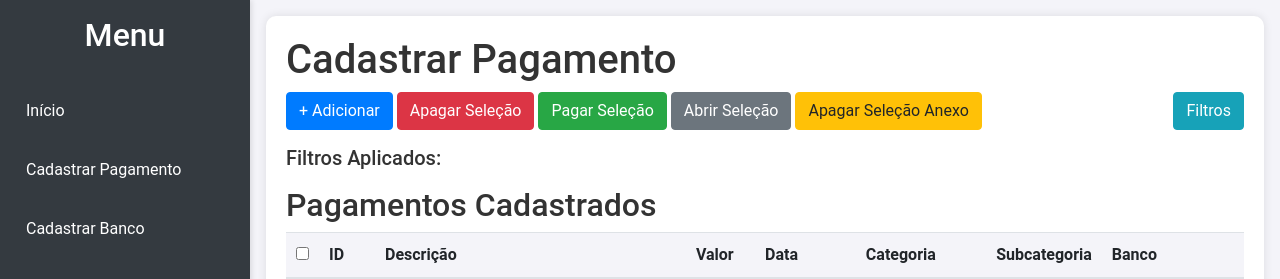
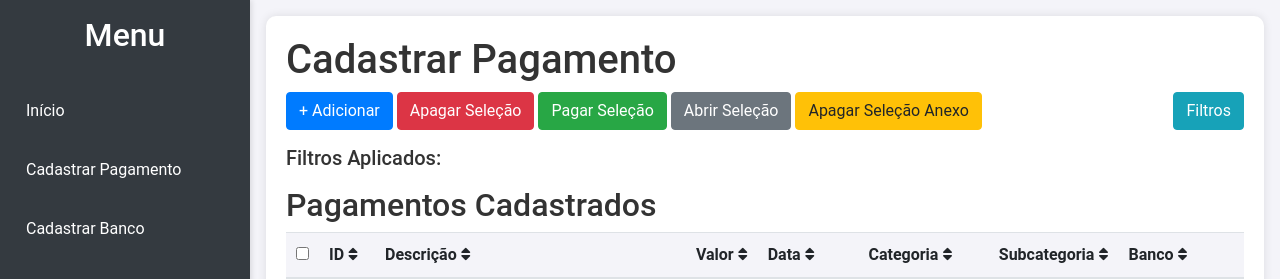
Before and after one commit to MarcosCarnevale/controle-de-despesas, a Flask app: page /filtrar_pagamento in a window 1280 px wide. Shown: the top 279 px of the page. Run offline with Flask 3, Linux system fonts and the light colour scheme; a user stored in the database is signed in; data comes from the database, SQL or seed files in the repository; data that the repository does not hold is empty; some libraries are stand-ins or nearby versions.

Commit message:
Add sorting functionality to payment table headers and update attachment button actions

```diff
--- a/templates/tabelas/tabela_pagamentos.html
+++ b/templates/tabelas/tabela_pagamentos.html
@@ -4,17 +4,17 @@
         <thead>
             <tr>
                 <th><input type="checkbox" id="selectAll" onclick="toggleSelectAll(this)"></th>
-                <th>ID</th>
-                <th>Descrição</th>
-                <th>Valor</th>
-                <th>Data</th>
-                <th>Categoria</th>
-                <th>Subcategoria</th>
-                <th>Banco</th>
-                <th>Parcela</th>
-                <th>Quantidade de Parcelas</th>
-                <th>Cartão</th>
-                <th>Status</th>
+                <th onclick="sortTable(1)">ID <i class="fas fa-sort"></i></th>
+                <th onclick="sortTable(2)">Descrição <i class="fas fa-sort"></i></th>
+                <th onclick="sortTable(3)">Valor <i class="fas fa-sort"></i></th>
+                <th onclick="sortTable(4)">Data <i class="fas fa-sort"></i></th>
+                <th onclick="sortTable(5)">Categoria <i class="fas fa-sort"></i></th>
+                <th onclick="sortTable(6)">Subcategoria <i class="fas fa-sort"></i></th>
+                <th onclick="sortTable(7)">Banco <i class="fas fa-sort"></i></th>
+                <th onclick="sortTable(8)">Parcela <i class="fas fa-sort"></i></th>
+                <th onclick="sortTable(9)">Quantidade de Parcelas <i class="fas fa-sort"></i></th>
+                <th onclick="sortTable(10)">Cartão <i class="fas fa-sort"></i></th>
+                <th onclick="sortTable(11)">Status <i class="fas fa-sort"></i></th>
                 <th>Ações</th>
             </tr>
         </thead>
@@ -50,17 +50,14 @@
                     <button class="btn btn-sm btn-info" title="Anexos" onclick="openAnexoModal({{ pagamento[0] }})">
                         <i class="fas fa-paperclip"></i>
                     </button>
-                </button>
-                {% if pagamento[11] %} <!-- Verifica se o pagamento tem anexo -->
-                <button class="btn btn-sm btn-danger" title="Excluir Anexo" onclick="excluirAnexo({{ pagamento[0] }})">
-                    <i class="fas fa-times"></i>
-                </button>
-                <form action="{{ url_for('anexo.download_anexo', id=pagamento[0]) }}" method="get" style="display:inline;">
-                    <button type="submit" class="btn btn-sm btn-info" title="Download Anexo">
+                    {% if pagamento[11] %} <!-- Verifica se o pagamento tem anexo -->
+                    <button class="btn btn-sm btn-danger" title="Excluir Anexo" onclick="excluirAnexo({{ pagamento[0] }})">
+                        <i class="fas fa-times"></i>
+                    </button>
+                    <button class="btn btn-sm btn-success" title="Baixar Anexo" onclick="downloadAnexo({{ pagamento[0] }})">
                         <i class="fas fa-download"></i>
                     </button>
-                </form>
-                {% endif %}
+                    {% endif %}
                 </td>
             </tr>
             {% endfor %}
```
